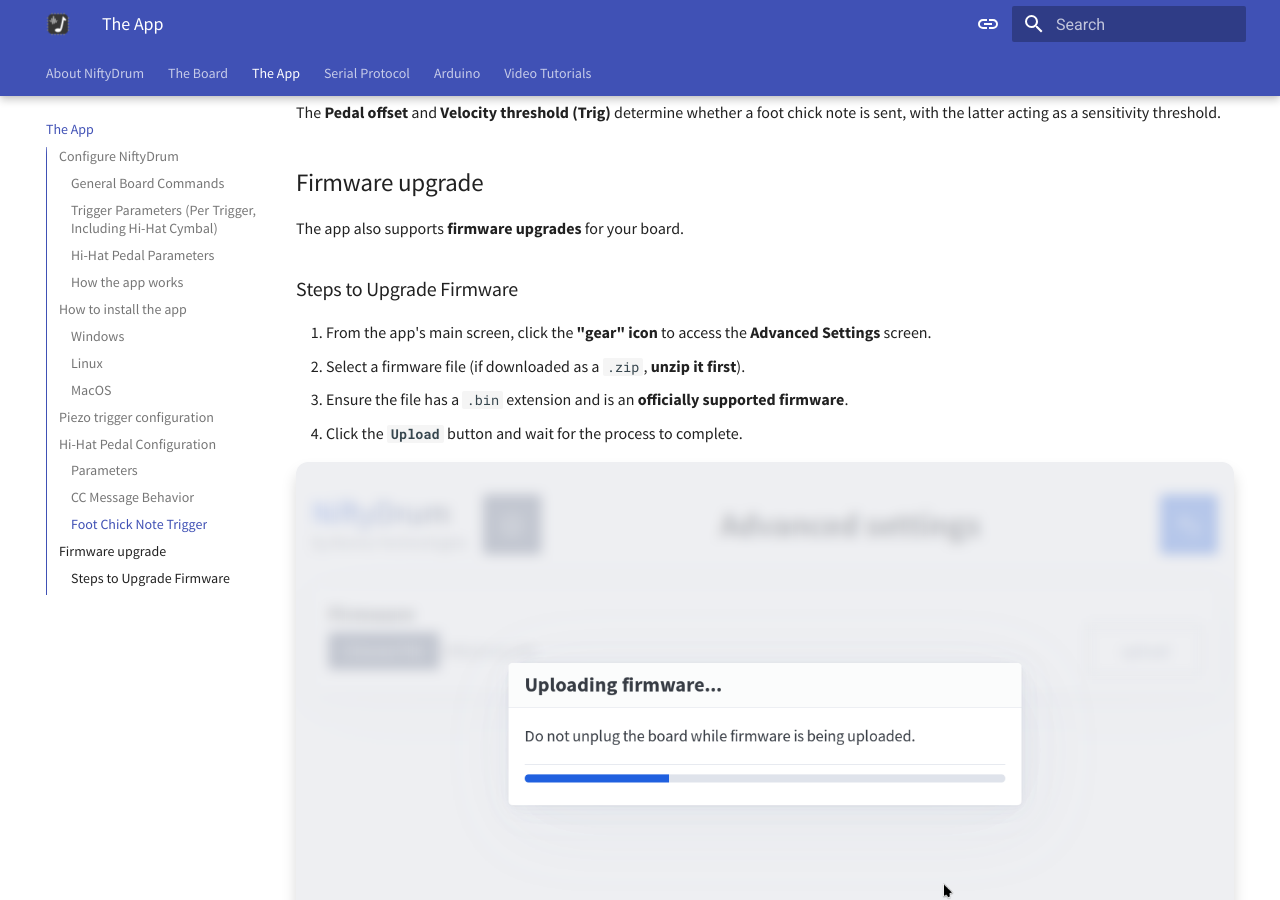
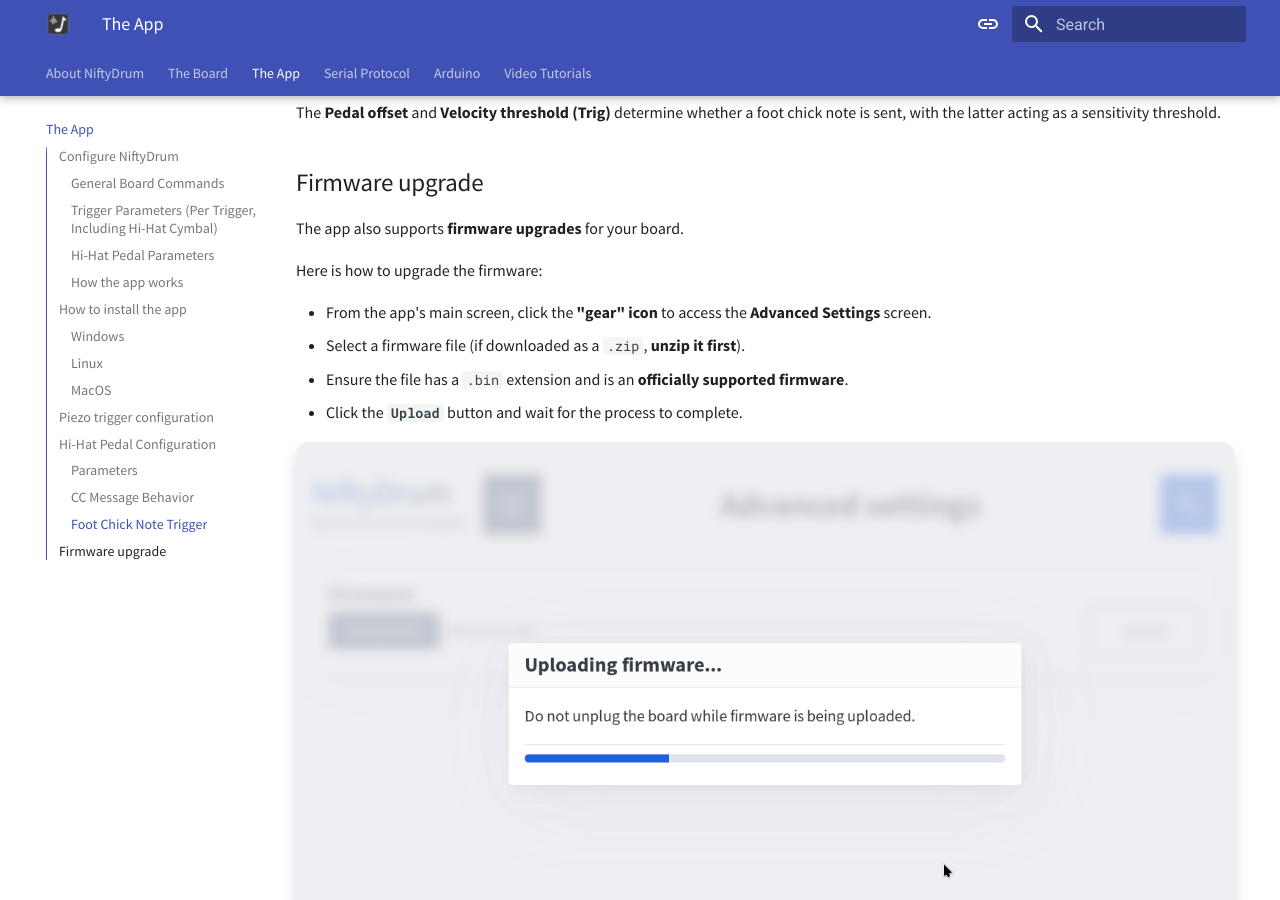
Before and after one commit to RonnaTechnologies/doc.niftydrum.com, an MkDocs documentation site: the page built from doc/2.app.md, in a window 1280 px wide and 900 px high, scrolled down 4696 px. Built offline with MkDocs 1.6.1 and Material for MkDocs 9.7.7, drawn with Linux system fonts in a browser that asks for light colours.

Commit message:
fix firmware upgrade syntax

```diff
--- a/doc/2.app.md
+++ b/doc/2.app.md
@@ -133,12 +133,12 @@
 
 The app also supports **firmware upgrades** for your board.
 
-### Steps to Upgrade Firmware
+Here is how to upgrade the firmware:
 
-1. From the app's main screen, click the **"gear" icon** to access the **Advanced Settings** screen.
-2. Select a firmware file (if downloaded as a `.zip`, **unzip it first**).
-3. Ensure the file has a `.bin` extension and is an **officially supported firmware**.
-4. Click the **`Upload`** button and wait for the process to complete.
+- From the app's main screen, click the **"gear" icon** to access the **Advanced Settings** screen.
+- Select a firmware file (if downloaded as a `.zip`, **unzip it first**).
+- Ensure the file has a `.bin` extension and is an **officially supported firmware**.
+- Click the **`Upload`** button and wait for the process to complete.
 
 ![Firmware Update (Light Mode)](assets/app-fw-light.png){ .light-mode-only .img-shadow-lg }
 ![Firmware Update (Dark Mode)](assets/app-fw.png){ .dark-mode-only .img-shadow-lg }
```
